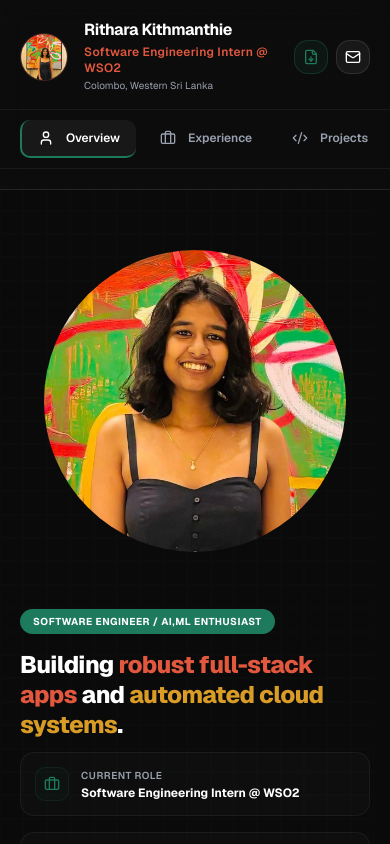
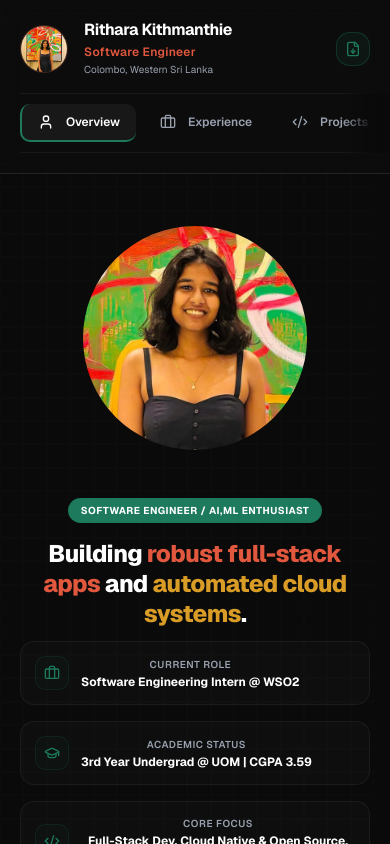
Before and after one commit to rithakith/Portfolio-2.0, a Next.js app: page /Portfolio-2.0/ in a window 390 px wide. Built offline with nearby package versions, Linux system fonts and the light colour scheme.

Commit message:
feat: implement portfolio main layout with responsive navigation and dynamic content sections

```diff
--- a/src/app/components/AboutMeContent.tsx
+++ b/src/app/components/AboutMeContent.tsx
@@ -36,8 +36,8 @@ const AboutMeContent: React.FC = () => {
       <AboutMeImageSection />
 
       {/* Right: Content Section */}
-      <div className="md:w-2/3 w-full flex flex-col justify-center gap-3">
-        <div className="space-y-4">
+      <div className="md:w-2/3 w-full flex flex-col justify-center items-center md:items-start text-center md:text-left gap-3">
+        <div className="space-y-4 flex flex-col items-center md:items-start">
           {/* Welcome Tag */}
           <div className="inline-flex items-center gap-2 px-3 py-1 rounded-full bg-color2 border border-color2/20 text-white text-[10px] font-bold tracking-wider uppercase">
             <span>Software Engineer / AI,ML enthusiast</span>
@@ -51,7 +51,7 @@ const AboutMeContent: React.FC = () => {
         </div>
 
         {/* Quick Specs Dashboard Panel */}
-        <div className="grid grid-cols-1 sm:grid-cols-2 gap-4 ">
+        <div className="grid grid-cols-1 sm:grid-cols-2 gap-4 w-full">
           {specs.map((spec, index) => (
             <div
               key={index}
--- a/src/app/components/AboutMeImageSection.tsx
+++ b/src/app/components/AboutMeImageSection.tsx
@@ -3,8 +3,8 @@ import Image from "next/image";
 
 const AboutMeImageSection: React.FC = () => {
   return (
-    <div className="md:w-1/3 w-full">
-      <div className="p-6 rounded-md flex items-center justify-center h-full">
+    <div className="md:w-1/3 w-full max-w-[240px] md:max-w-none">
+      <div className="py-4 px-2 md:p-6 rounded-md flex items-center justify-center h-full">
         <Image
           src="/Portfolio-2.0/aboutmeimg.jpg"
           alt="About Me"
--- a/src/app/globals.css
+++ b/src/app/globals.css
@@ -126,3 +126,13 @@
     @apply bg-background text-foreground;
   }
 }
+
+@layer utilities {
+  .scrollbar-none {
+    -ms-overflow-style: none;  /* IE and Edge */
+    scrollbar-width: none;  /* Firefox */
+  }
+  .scrollbar-none::-webkit-scrollbar {
+    display: none; /* Chrome, Safari and Opera */
+  }
+}
--- a/src/app/page.tsx
+++ b/src/app/page.tsx
@@ -108,7 +108,7 @@ export default function Home() {
                   Rithara Kithmanthie
                 </h1>
                 <p className="text-xs text-color1 font-semibold mt-1 tracking-wide">
-                  Software Engineering Intern @ WSO2
+                  Software Engineer
                 </p>
                 <p className="text-[10px] text-gray-400 mt-0.5">
                   Colombo, Western Sri Lanka
@@ -117,7 +117,7 @@ export default function Home() {
             </div>
 
             {/* Compact Mobile Quick Action Buttons */}
-            <div className="md:hidden flex items-center gap-2">
+            <div className="md:hidden flex items-center">
               <a
                 href="/Portfolio-2.0/cv.pdf"
                 target="_blank"
@@ -126,18 +126,12 @@ export default function Home() {
               >
                 <FileDown className="h-4 w-4" />
               </a>
-              <a
-                href="mailto:ritharaedirisinghe@gmail.com"
-                className="flex items-center justify-center p-2 rounded-xl border border-white/10 bg-white/5 hover:bg-white/10 text-white transition-all"
-                title="Contact Me"
-              >
-                <Mail className="h-4 w-4" />
-              </a>
             </div>
           </div>
 
           {/* Navigation Menu */}
-          <nav className="flex md:flex-col overflow-x-auto md:overflow-x-visible -mx-5 px-5 md:mx-0 md:px-0 border-t border-b md:border-t-0 md:border-b-0 border-white/5 py-2.5 md:py-0 gap-1.5 scrollbar-none">
+          <div className="relative -mx-5 px-5 md:mx-0 md:px-0">
+            <nav className="flex md:flex-col overflow-x-auto md:overflow-x-visible pl-0 pr-8 md:mx-0 md:px-0 border-t border-b md:border-t-0 md:border-b-0 border-white/5 py-2.5 md:py-0 gap-1.5 scrollbar-none">
               {menuItems.map((item) => (
                 <button
                   key={item.id}
@@ -153,6 +147,9 @@ export default function Home() {
                 </button>
               ))}
             </nav>
+            {/* Elegant Fading Edge Indicator to show it's scrollable on mobile */}
+            <div className="absolute right-0 top-0 bottom-0 w-12 bg-gradient-to-l from-background via-background/80 to-transparent pointer-events-none md:hidden" />
+          </div>
         </div>
 
         {/* Footer & Socials Section (Desktop) */}
```
Lines whose indentation alone changed are shown as unchanged.
